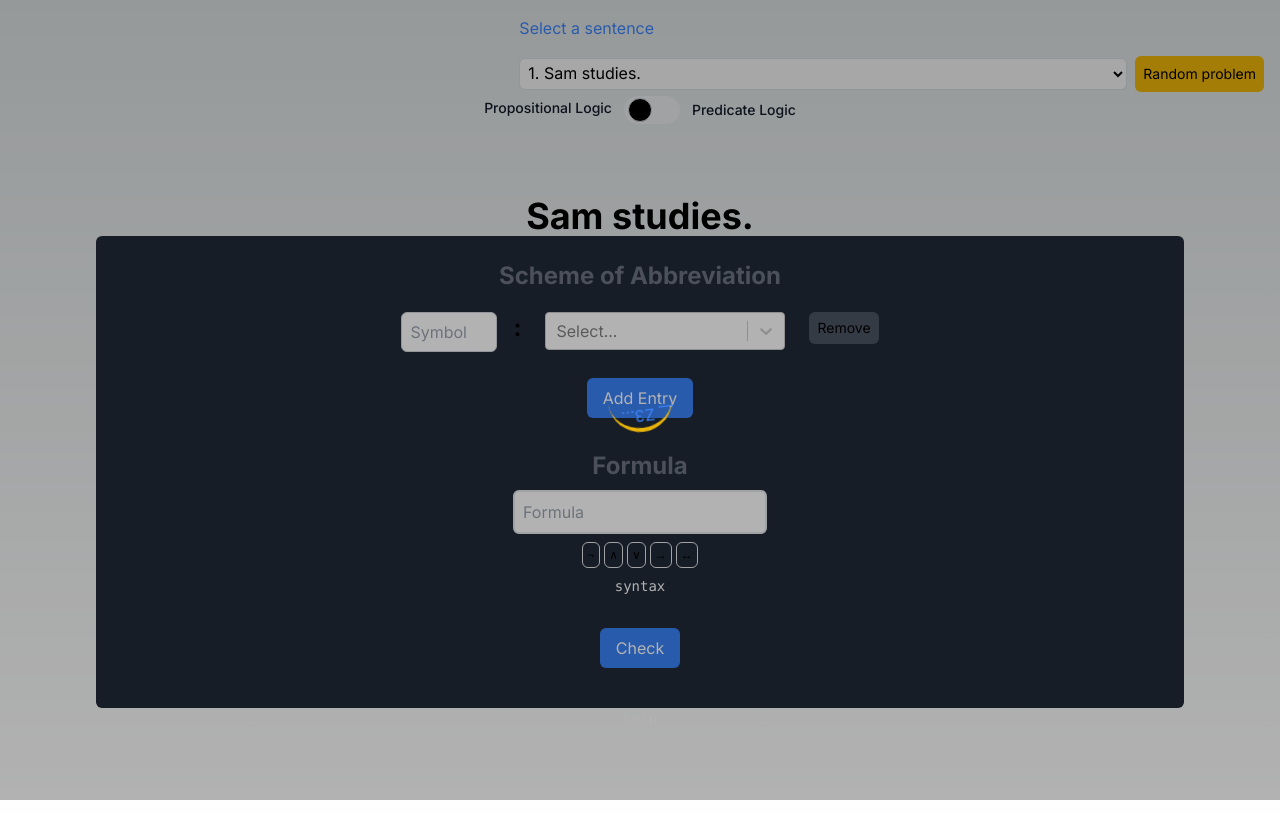
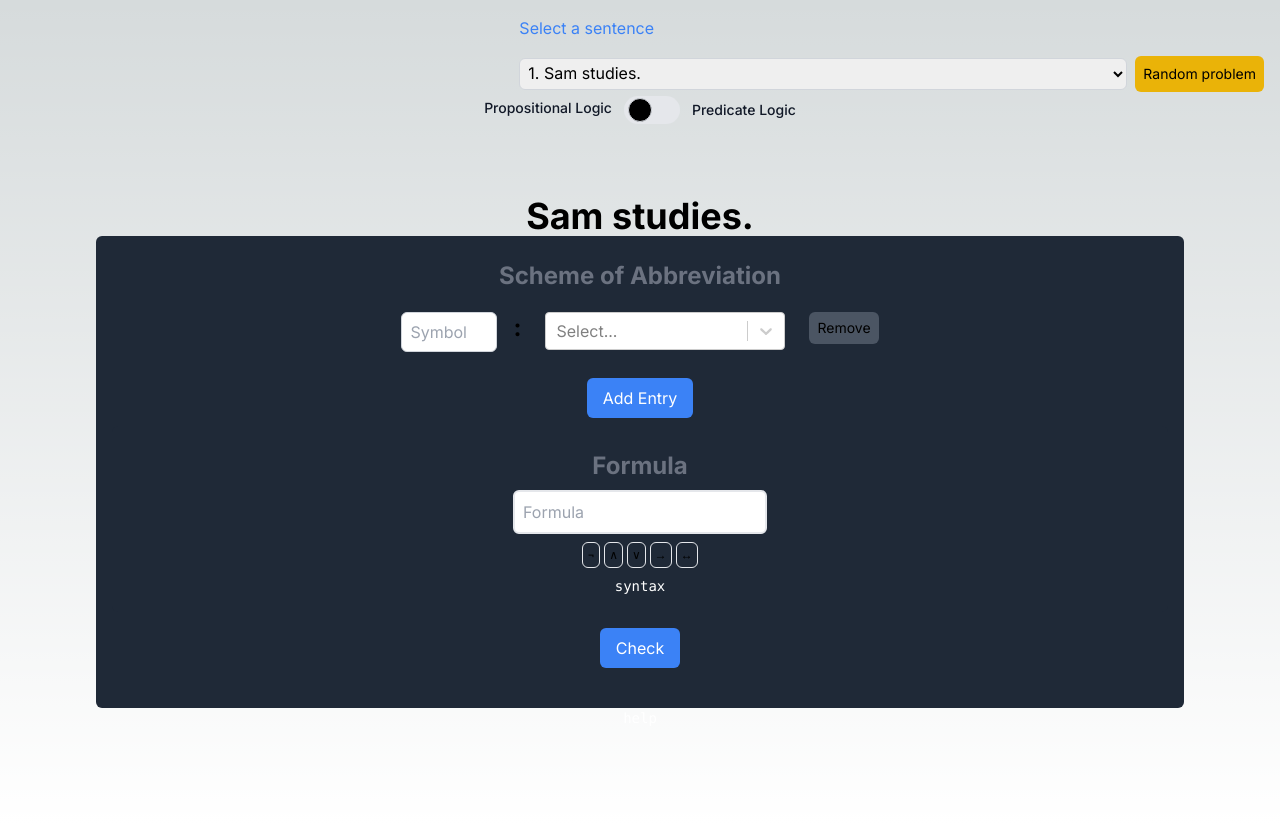
Before and after one commit to brianrabern/symbolify_it, a Next.js app: page / in a window 1280 px wide. Built offline with nearby package versions, Linux system fonts and the light colour scheme.

Commit message:
z3 loading spinner set to false

```diff
--- a/app/page.tsx
+++ b/app/page.tsx
@@ -54,7 +54,7 @@ export default function Home() {
   const [successText, setSuccessText] = useState("");
   const [note, setNote] = useState(false);
   const [noteText, setNoteText] = useState("");
-  const [apiIsLoading, setApiIsLoading] = useState(true);
+  const [apiIsLoading, setApiIsLoading] = useState(false);
 
   const names: string[] = lexiconDataPred[0]?.Names || [];
   const monadic: string[] = lexiconDataPred[1]?.monadicPredicates || [];
```
